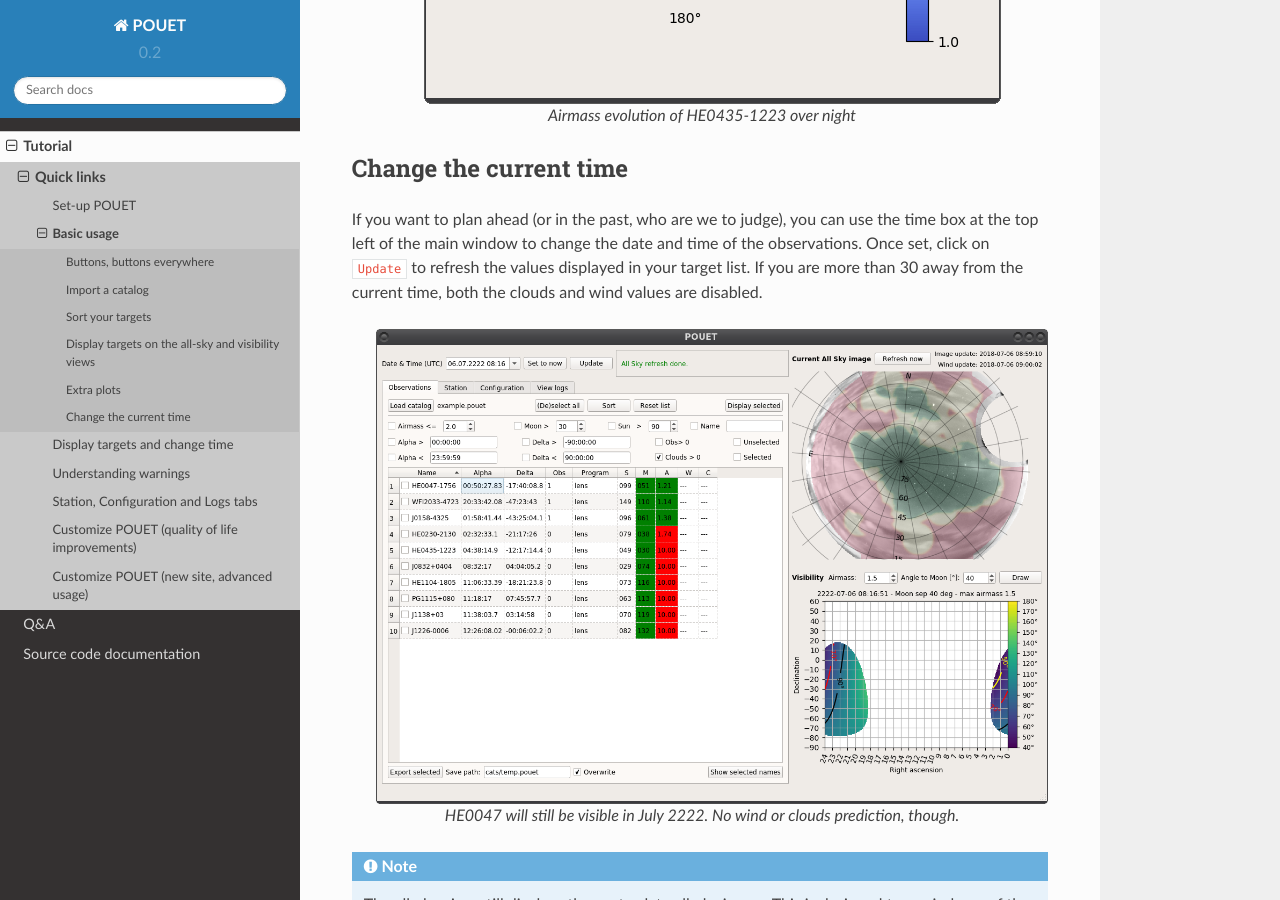
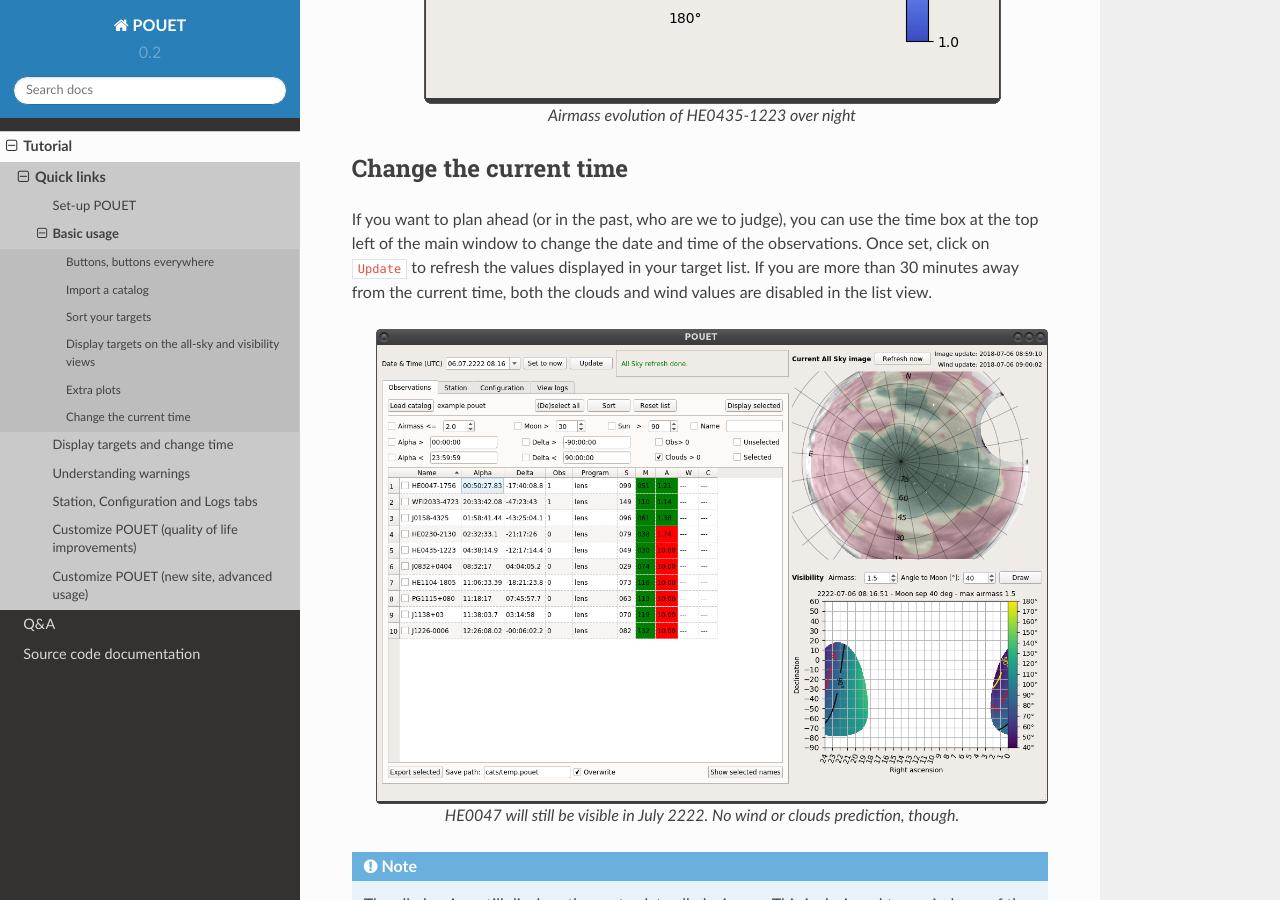
Before and after one commit to vbonvin/POUET, a Sphinx documentation site: the page built from docs/source/tutorial/basic_loadandsort.rst, in a window 1280 px wide and 900 px high, scrolled down 8893 px. Built offline with Sphinx 7.4.7 and the Read the Docs theme 2.0.0, drawn with Linux system fonts in a browser that asks for light colours; pages that are not in the unit, such as notebooks, are missing from menus.

Commit message:
add correction

```diff
--- a/docs/source/tutorial/basic_loadandsort.rst
+++ b/docs/source/tutorial/basic_loadandsort.rst
@@ -202,7 +202,7 @@ Upon right-clicking on a target in the list view, a drop-down menu will appear,
 Change the current time
 ***********************
 
-If you want to plan ahead (or in the past, who are we to judge), you can use the time box at the top left of the main window to change the date and time of the observations. Once set, click on ``Update`` to refresh the values displayed in your target list. If you are more than 30 away from the current time, both the clouds and wind values are disabled.
+If you want to plan ahead (or in the past, who are we to judge), you can use the time box at the top left of the main window to change the date and time of the observations. Once set, click on ``Update`` to refresh the values displayed in your target list. If you are more than 30 minutes away from the current time, both the clouds and wind values are disabled in the list view.
 
 
   .. figure:: plots/POUET_thefuture.png
```
